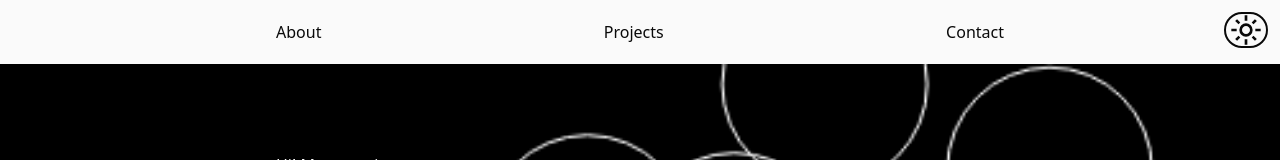
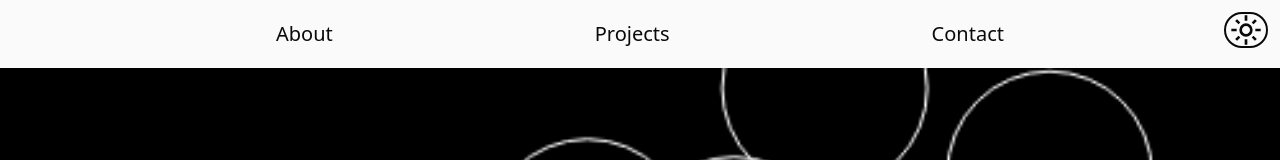
Before and after one commit to jrbarnhart/portfolio, a React (Vite) app: page / in a window 1280 px wide. Shown: the top 160 px of the page. Built offline with nearby package versions, Linux system fonts and the light colour scheme; the HTML template or start-up script is replaced by a standard one.

Commit message:
Set text to xl

```diff
--- a/src/components/Nav/NavLink.tsx
+++ b/src/components/Nav/NavLink.tsx
@@ -25,6 +25,7 @@ const NavLink = ({
         onClick={(e) => {
           handleClick(e);
         }}
+        className="text-xl"
       >
         {children}
       </a>
```
